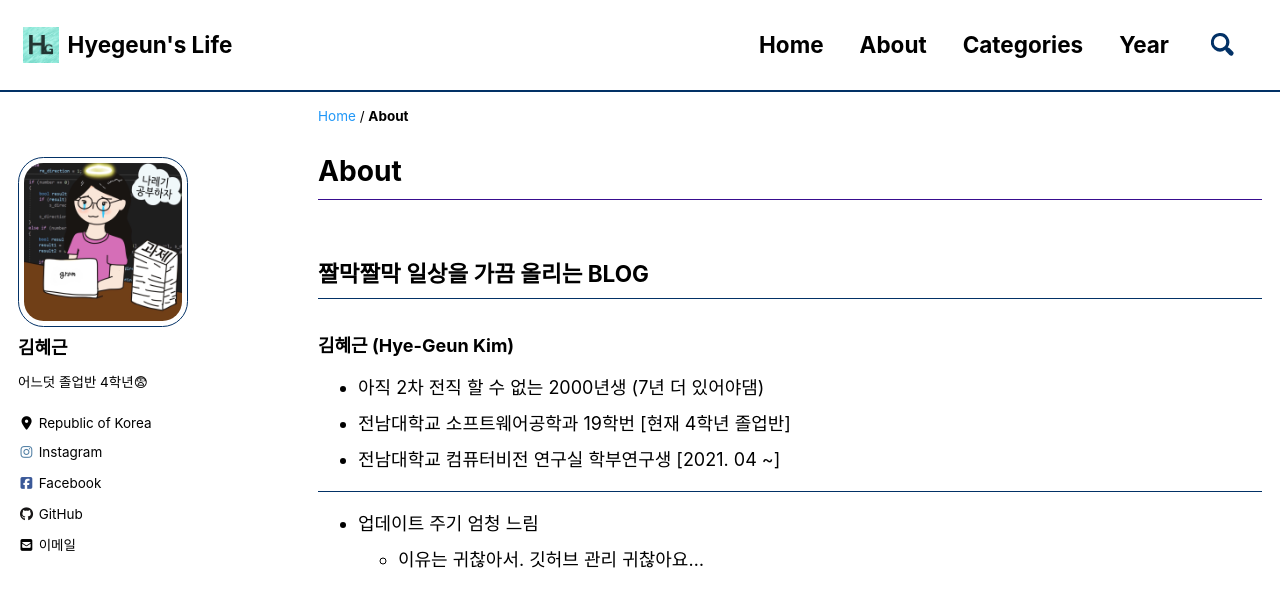
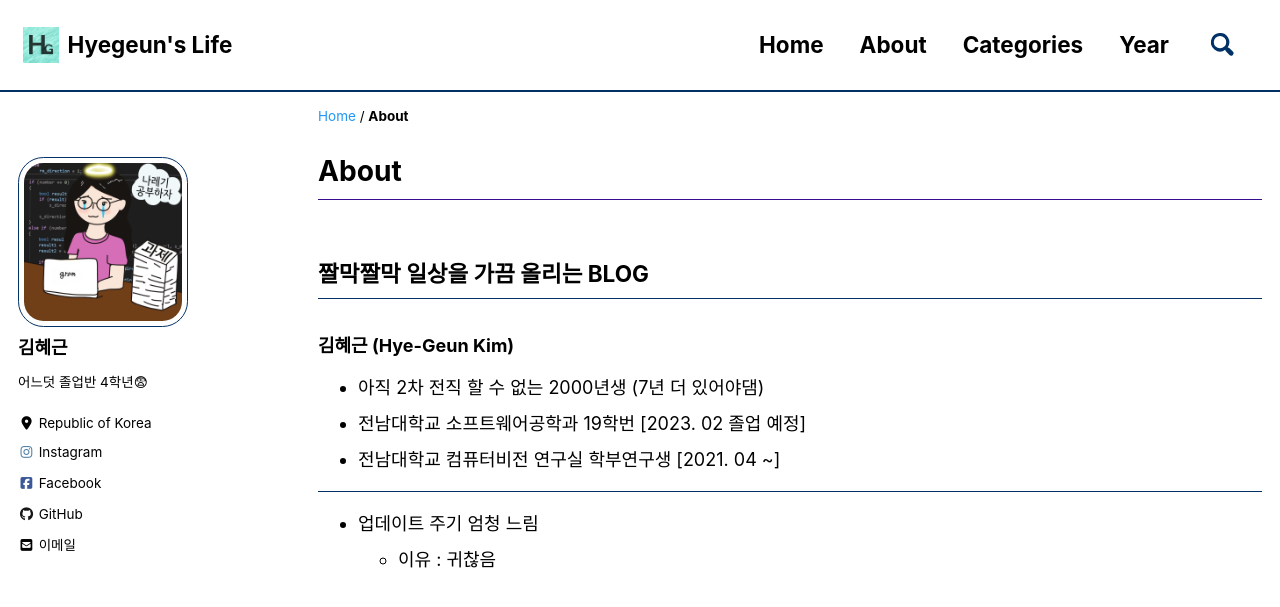
Before and after one commit to hyegeun/hyegeun.github.io, a Jekyll site: the page built from _pages/about.md, in a window 1280 px wide and 900 px high. Shown: the top 607 px of the window. Built offline with Jekyll 4.4.1, drawn with Linux system fonts in a browser that asks for light colours; cached includes are drawn as plain includes; nearby versions of some CDN libraries; a script that is not in the unit is left out.

Commit message:
Update about.md

```diff
--- a/_pages/about.md
+++ b/_pages/about.md
@@ -9,10 +9,10 @@ classes: wide
 #### 김혜근 (Hye-Geun Kim)
 
 - 아직 2차 전직 할 수 없는 2000년생 (7년 더 있어야댐)
-- 전남대학교 소프트웨어공학과 19학번 [현재 4학년 졸업반]
+- 전남대학교 소프트웨어공학과 19학번 [2023. 02 졸업 예정]
 - 전남대학교 컴퓨터비전 연구실 학부연구생 [2021. 04 ~]
 
 ------
 
 - 업데이트 주기 엄청 느림
-  - 이유는 귀찮아서. 깃허브 관리 귀찮아요...
+  - 이유 : 귀찮음
```
